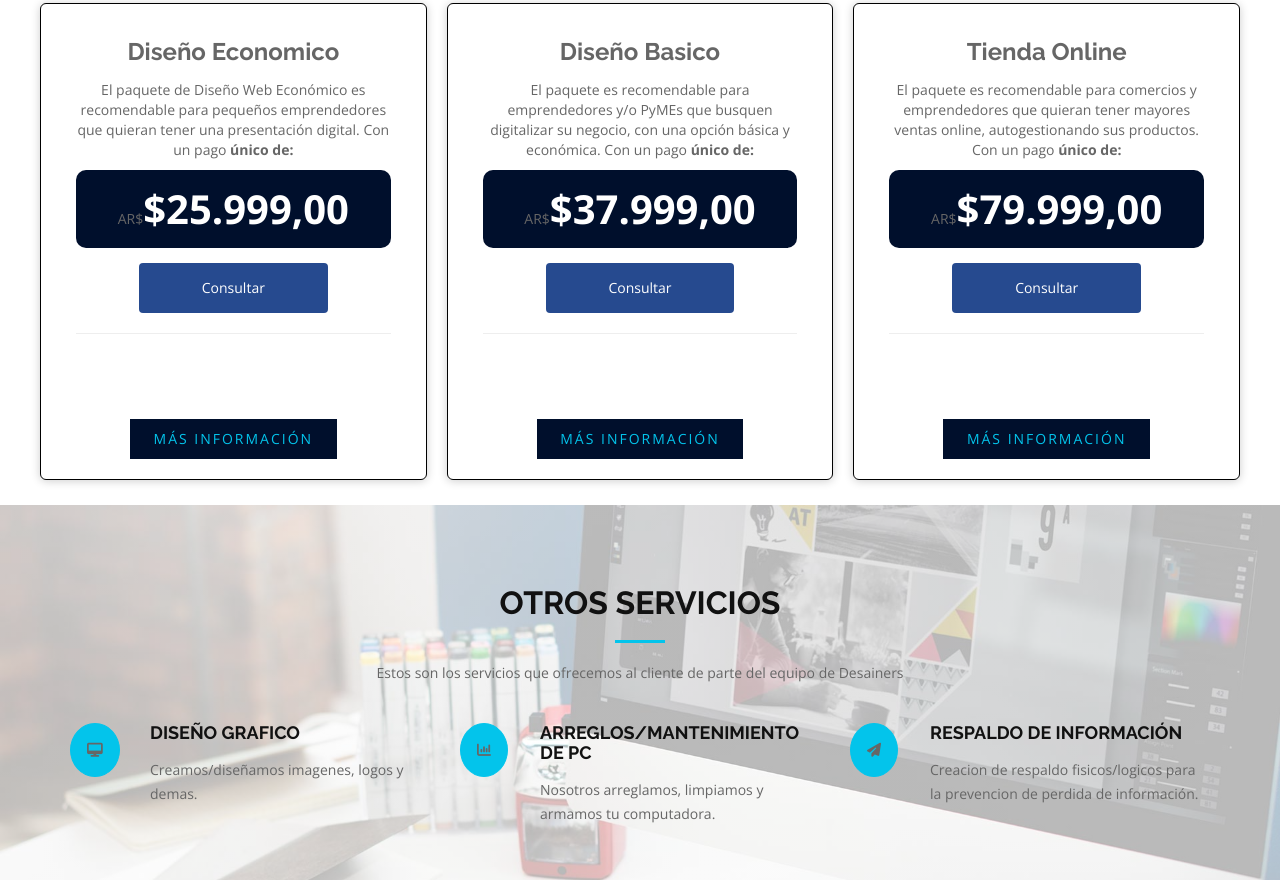
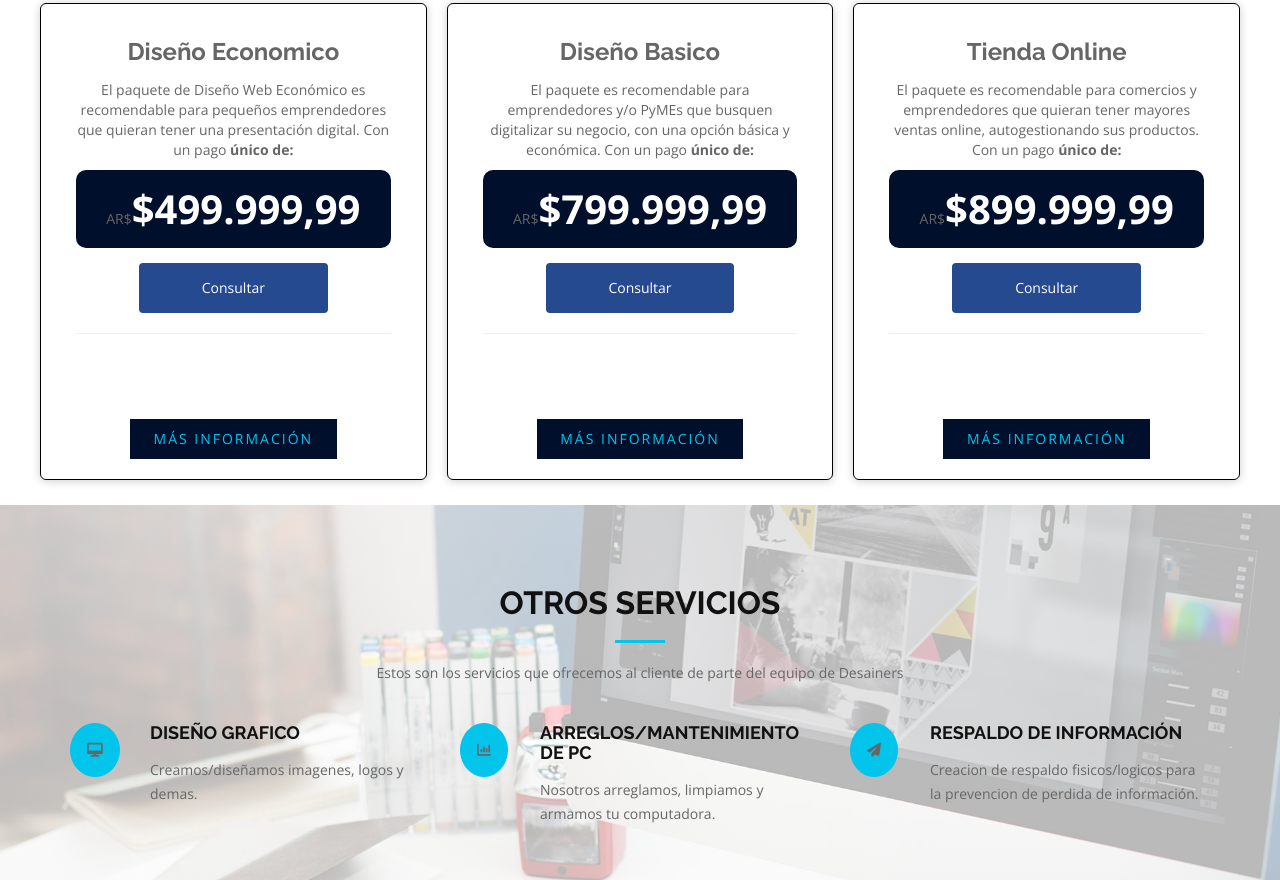
Before and after one commit to gallard00/desainers, a plain HTML site: page index.html in a window 1280 px wide. Shown: the part 912-1792 px from the top of the page. Drawn offline with nearby package versions, Linux system fonts and the light colour scheme.

```diff
--- a/index.html
+++ b/index.html
@@ -105,7 +105,7 @@
               <p>El paquete de Diseño Web Económico es recomendable para pequeños emprendedores que quieran tener una presentación digital.
                 Con un pago <b>único de:</b>
               </p>
-              <p class="p-precio">AR$<strong class="strong-precio">$25.999,00</strong></p>
+              <p class="p-precio">AR$<strong class="strong-precio">$499.999,99</strong></p>
               <br>
               <a href="https://wa.me/2291415468?text=Hola ¿Como estas? me gustaria consultar el diseño estandar y saber cual es el precio de una pagina web!">Consultar</a>
           <hr class="divisor">
@@ -124,7 +124,7 @@
             <p>El paquete es recomendable para emprendedores y/o PyMEs que busquen digitalizar su negocio, con una opción básica y económica.
               Con un pago <b>único de:</b>
             </p>
-            <p class="p-precio">AR$<strong class="strong-precio">$37.999,00</strong></p>
+            <p class="p-precio">AR$<strong class="strong-precio">$799.999,99</strong></p>
             <br>
             <a href="https://wa.me/2291415468?text=Hola ¿Como estas? me gustaria consultar el diseño avanzado y saber cual es el precio de una pagina web!">Consultar</a>
          <hr class="divisor">
@@ -141,7 +141,7 @@
            <p>El paquete es recomendable para comercios y emprendedores que quieran tener mayores ventas online, autogestionando sus productos.
             Con un pago <b>único de:</b>
            </p>
-           <p class="p-precio">AR$<strong class="strong-precio">$79.999,00</strong></p>
+           <p class="p-precio">AR$<strong class="strong-precio">$899.999,99</strong></p>
            <br>
            <a href="https://wa.me/2291415468?text=Hola ¿Como estas? me gustaria consultar el diseño comercial y saber cual es el precio de una pagina web!">Consultar</a>
          <hr class="divisor">
```
Also changed, not shown: img/desainersblancoo.png (added).
